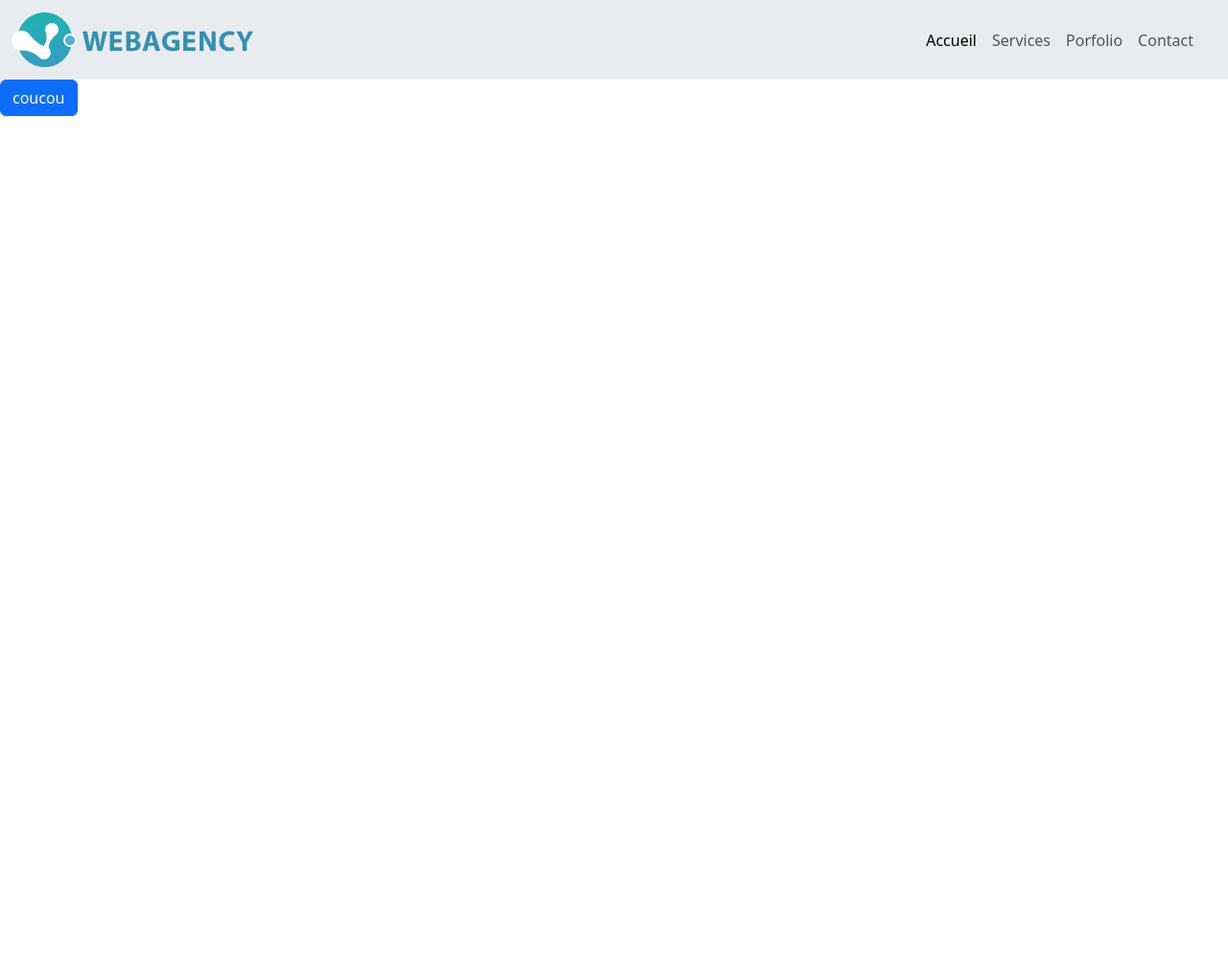
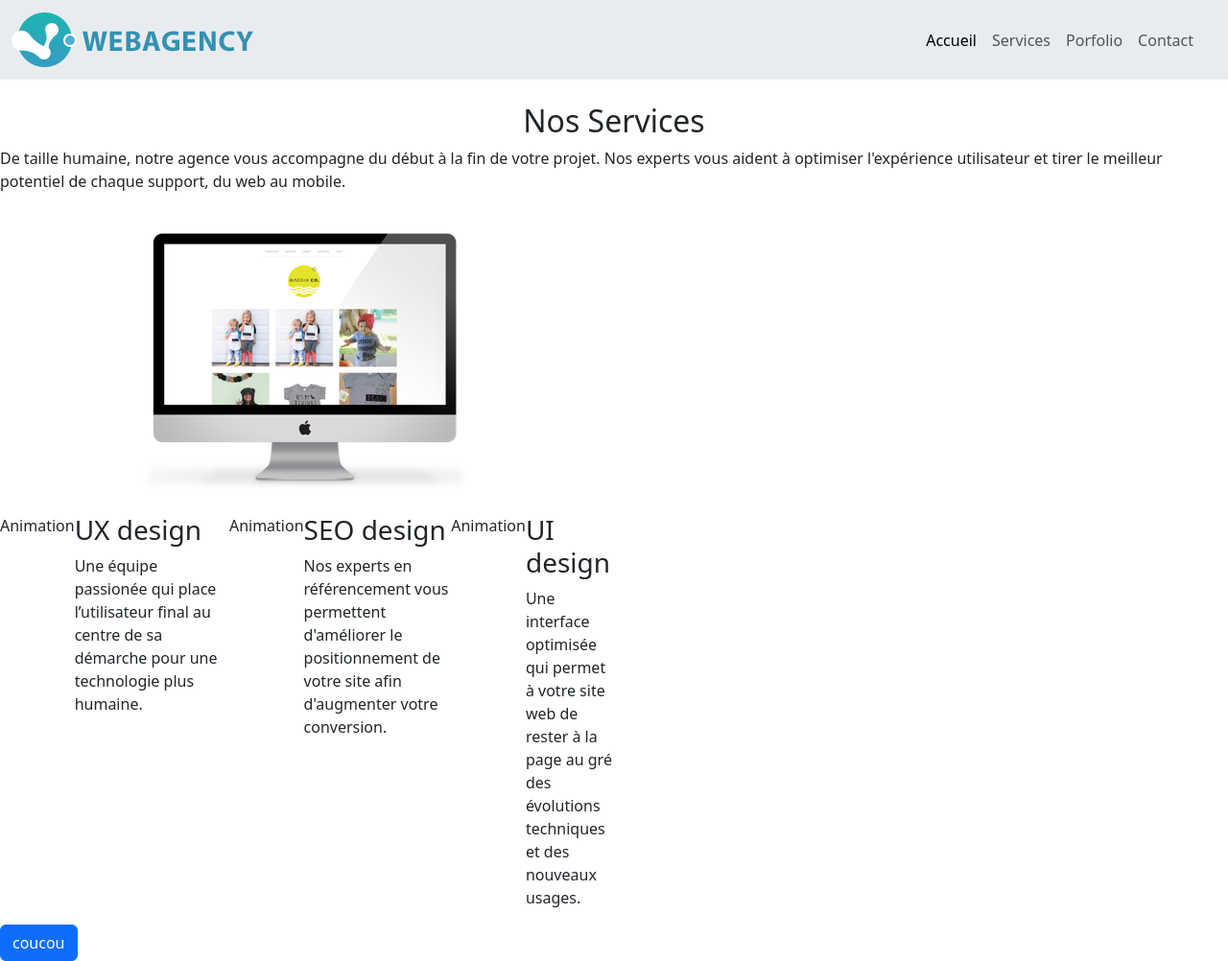
Before and after one commit to Arxon75/webagency_bootstrap, a website: page index.html in a window 1280 px wide. Shown: the whole page at 96% size. Before the commit the page ends 800 px from the top, so only its background shows below. Drawn offline with nearby package versions, Linux system fonts and the light colour scheme.

Commit message:
Ajout nos services

```diff
--- a/index.html
+++ b/index.html
@@ -5,6 +5,7 @@
     <meta name="viewport" content="width=device-width, initial-scale=1.0">
     <link rel="stylesheet" href="./node_modules/bootstrap/dist/css/bootstrap.min.css">
     <link rel="stylesheet" href="./node_modules/bootstrap-icons/font/bootstrap-icons.css">
+    <link rel="stylesheet" href="">
     <title>Webagency</title>
 </head>
 <body>
@@ -37,6 +38,40 @@
         </div>
     </header>
 
+<section id="services" class="mt-4">
+  <div class="col-12 "></div>
+    <h2 class="text-center">Nos Services</h2>
+    <p class="mx-auto">De taille humaine, notre agence vous accompagne du début à la fin de votre projet. Nos experts vous aident à optimiser l'expérience utilisateur et tirer le meilleur potentiel de chaque support, du web au mobile.</p>
+  <div class="col-lg-6 col-md-6 col-sm-12">
+    <img src="./Assets/webagency_images/images/main-feature.png" alt="Ordinateur" class="img-fluid m-auto mx-auto d-flex align-item-center">
+  </div>
+  <div class="col-lg-6 col-md-6 col-sm-12">
+    <div class="d-flex">
+      <div>Animation</div>
+      <div>
+        <h3>UX design</h3>
+        <p>Une équipe passionée qui place l’utilisateur final au centre de sa démarche pour une technologie plus humaine.</p>
+      </div>
+      <div class="d-flex">
+        <div>Animation</div>
+        <div>
+          <h3>SEO design</h3>
+          <p>Nos experts en référencement vous permettent d'améliorer le positionnement de votre site afin d'augmenter votre conversion.</p>
+        </div>
+        <div class="d-flex">
+          <div>Animation</div>
+          <div>
+            <h3>UI design</h3>
+            <p>Une interface optimisée qui permet à votre site web de rester à la page au gré des évolutions techniques et des nouveaux usages.</p>
+          </div>
+      </div>
+</section>
+<section>
+
+</section>
+<section>
+
+</section>
     <footer>
         <button class="btn btn-primary">coucou</button>
     </footer>
```
Also changed, not shown: scss/main.css.
